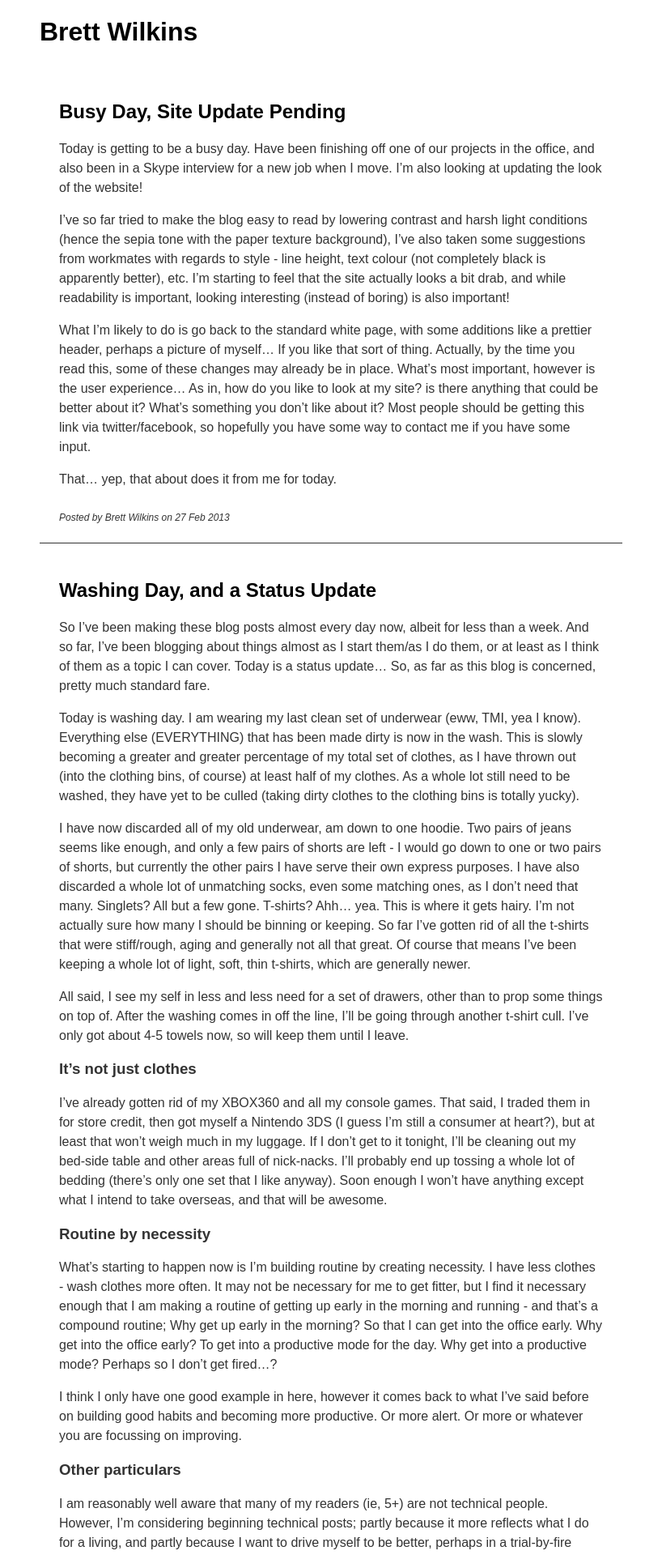
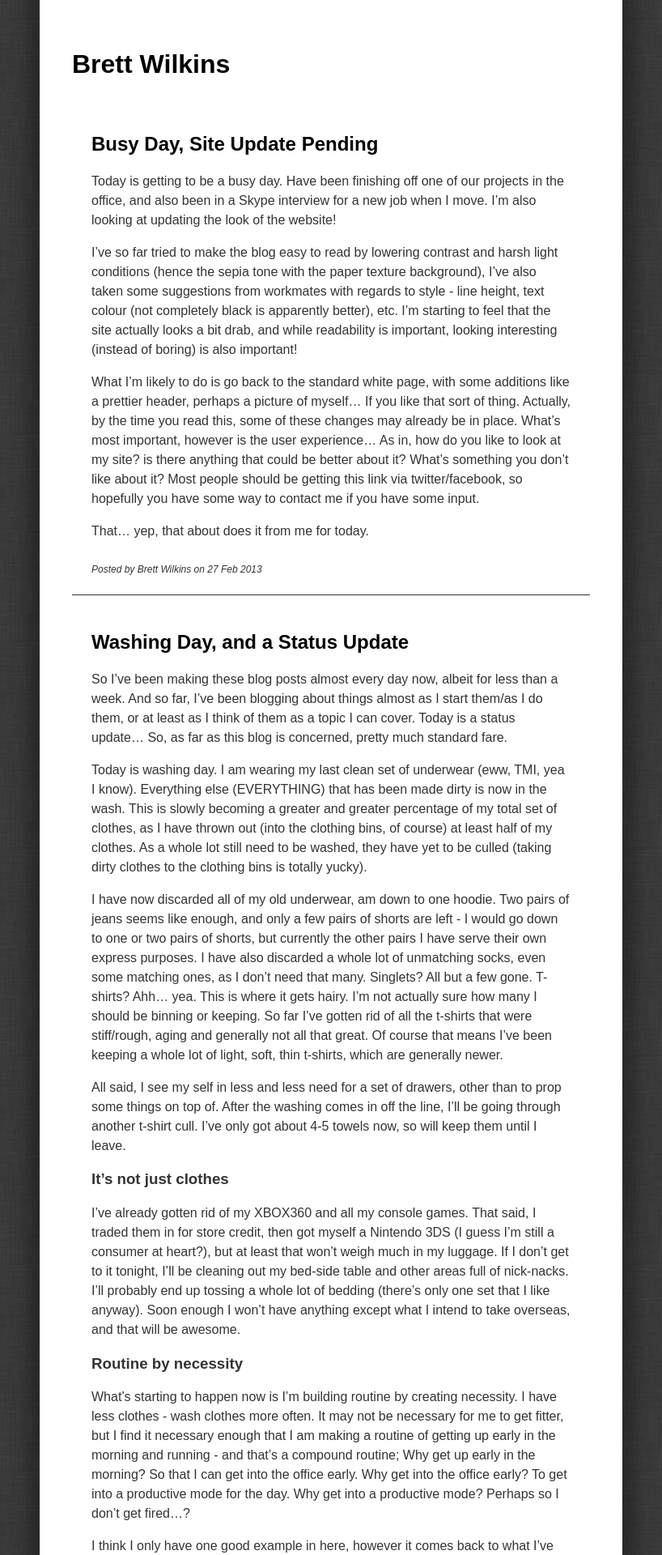
Before and after one commit to bwilkins/bwilkins.github.com, a Jekyll site: the page built from index.html, in a window 1280 px wide. Shown: the top 1920 px of the page at 81% size, without its empty margins (231-1049 px from the left). Built offline with Jekyll 4.4.1, drawn with Linux system fonts in a browser that asks for light colours.

Commit message:
more styling - (try before buy, and maybe replace body background-color with another subtle pattern)

```diff
--- a/assets/css/site.css
+++ b/assets/css/site.css
@@ -27,6 +27,14 @@ body {
   margin: 0 auto;
   max-width: 45em;
   color: #333;
+  background-color: #585858;
+  background: url('/assets/images/low_contrast_linen.png');
+}
+
+#main_content {
+  padding: 40px;
+  background-color: white;
+  box-shadow: 0 0 20px 15px hsla(0, 0%, 0%, 0.3);
 }
 
 p {
```
Also changed, not shown: assets/images/low_contrast_linen.png (added), assets/images/low_contrast_linen_2X.png (added), 1 other file.
